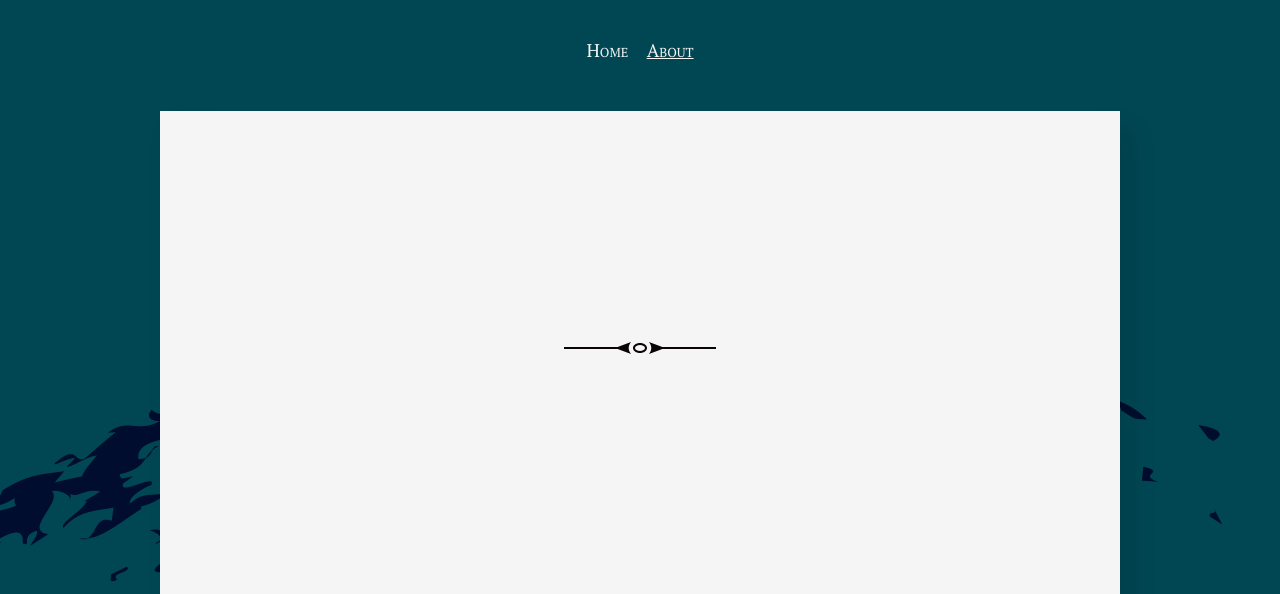
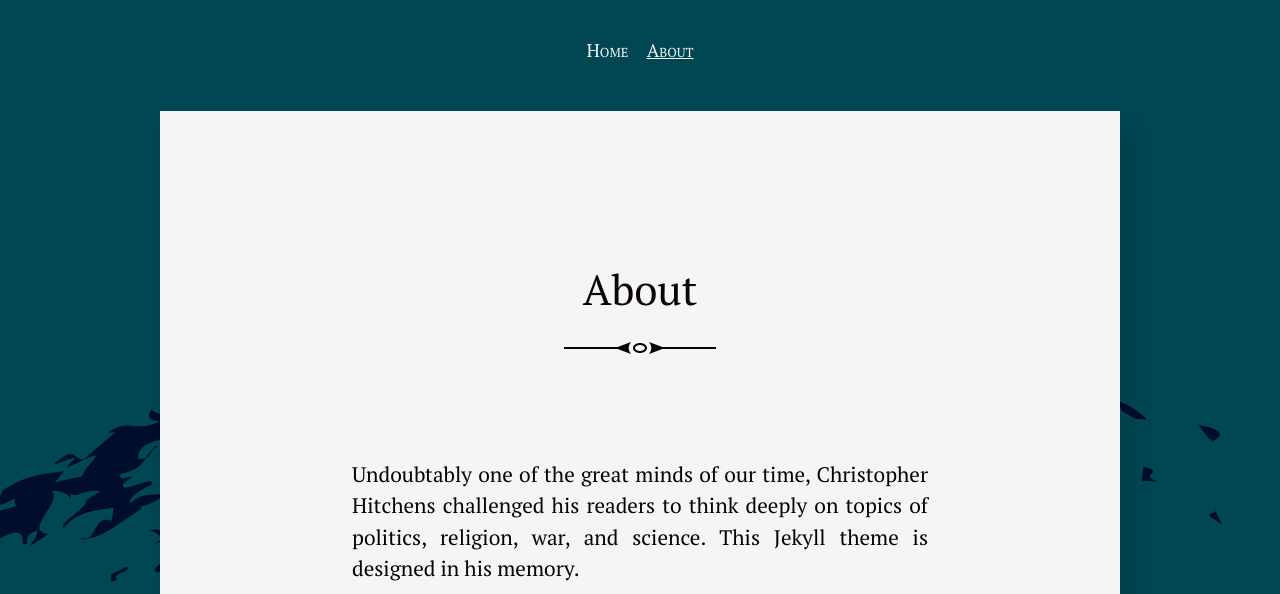
Before and after one commit to silvialohrmann/editorial, a Jekyll site: the page built from about.md, in a window 1280 px wide. Shown: the top 594 px of the page. Built offline with Jekyll 4.4.1, drawn with Linux system fonts in a browser that asks for light colours.

Commit message:
Update _base.scss

```diff
--- a/_sass/_base.scss
+++ b/_sass/_base.scss
@@ -120,7 +120,7 @@
   color: $for-dark-background;
 }
 
-#main {
+#main .home{
   color: $for-dark-background;
 }
 
```
